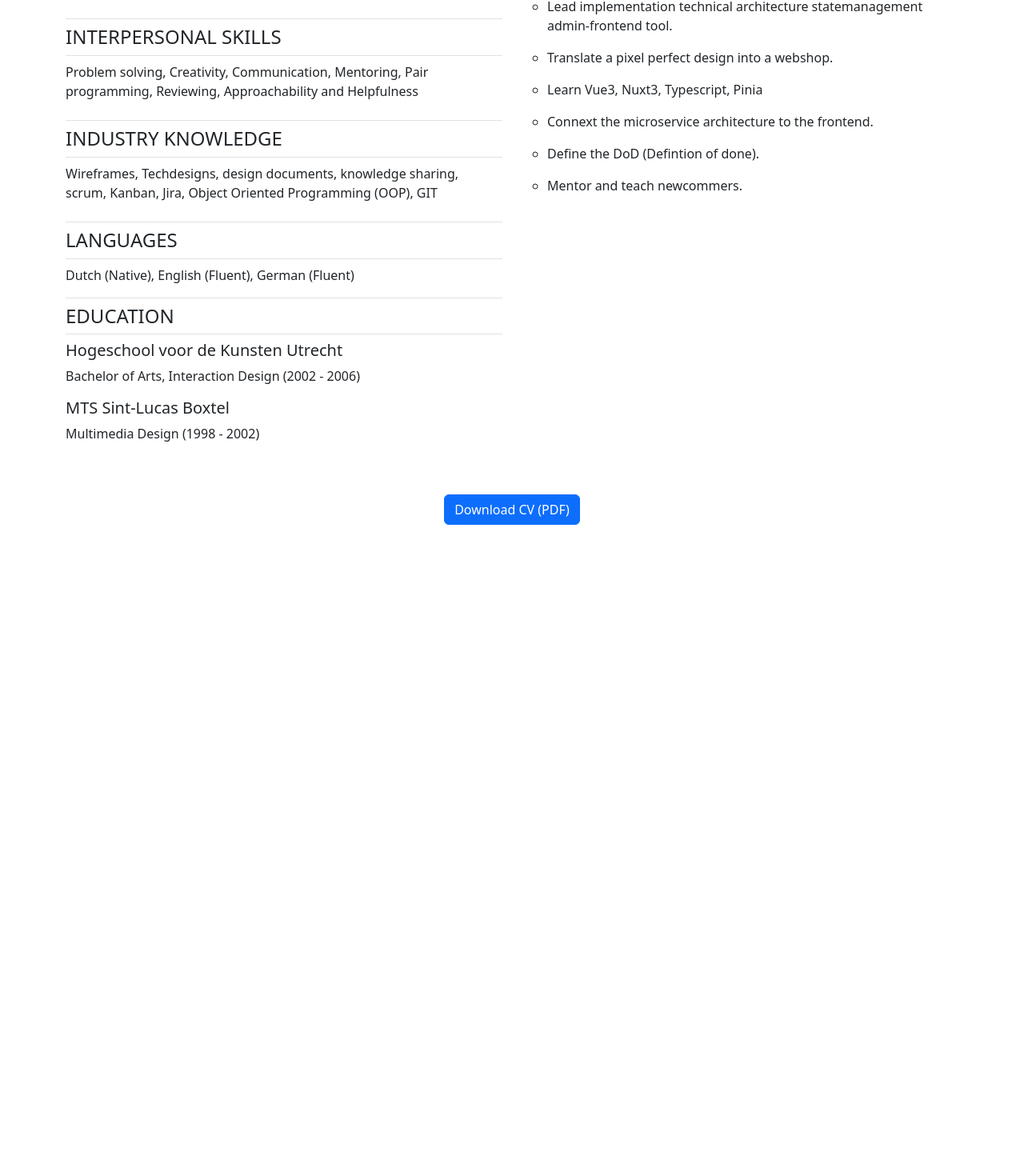
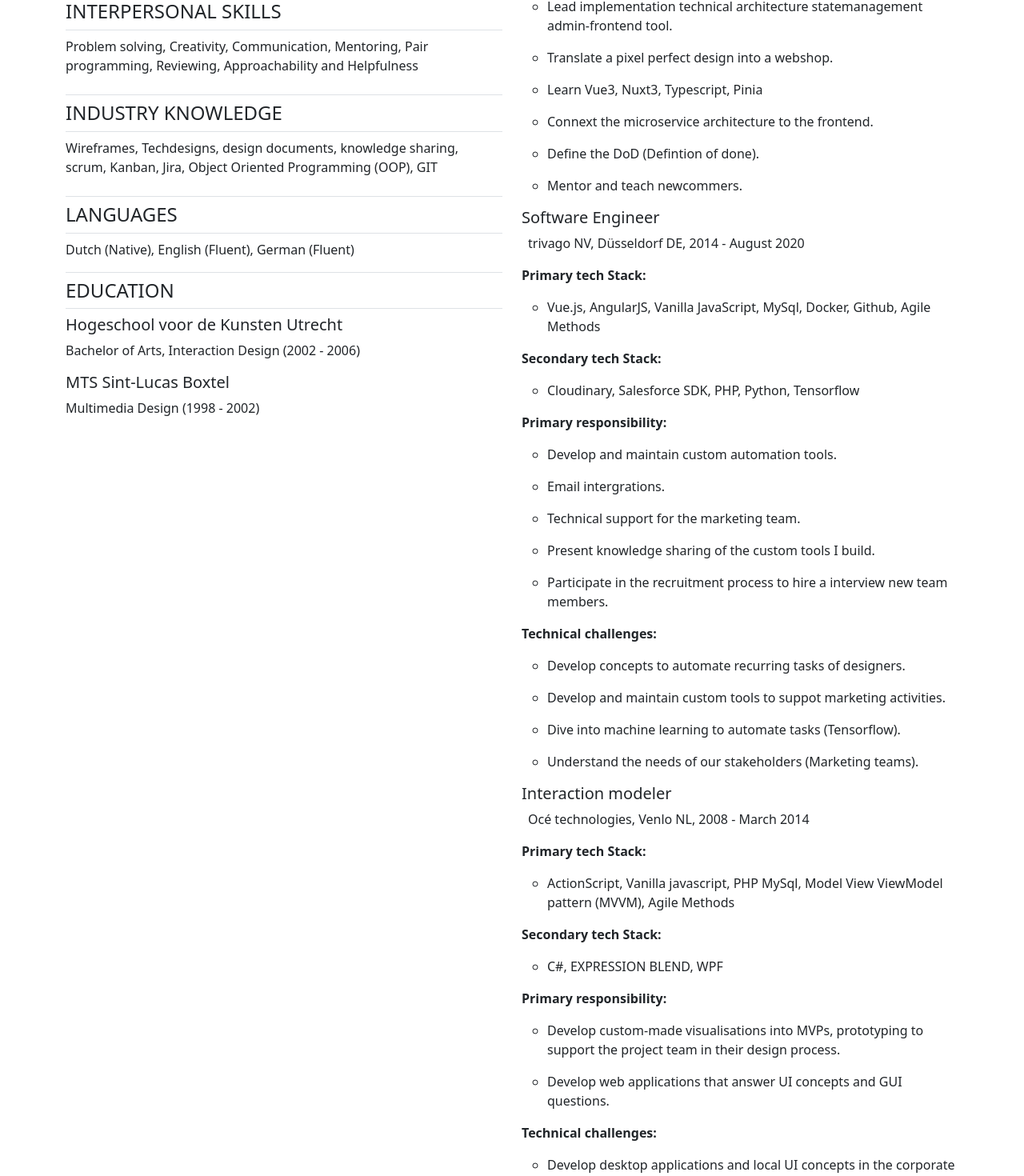
Before and after one commit to tampert/resume-angular, an Angular app: page / in a window 1280 px wide. Shown: the part 1307-2777 px from the top of the page at 80% size. Before the commit the page ends 2011 px from the top, so only its background shows below. Built offline with nearby package versions, Linux system fonts and the light colour scheme.

Commit message:
Update experience

```diff
--- a/src/app/app.component.html
+++ b/src/app/app.component.html
@@ -1,8 +1,8 @@
-<div class="container mt-5">
+<div class="container mt-4">
   <!-- Header Section -->
   <div class="row">
     <div class="col-md-6">
-      <section class="mt-4">
+      <section>
         <h1 class="mt-3">Dirk Soentjens</h1>
         <h2 class="text-muted">Frontend Developer</h2>
         <img
@@ -88,6 +88,7 @@
     </div>
 
     <div class="col-md-6">
+      <section class="mt-4">
         <h4 class="border-bottom border-top py-2 text-uppercase">Experience</h4>
         <ul class="list-unstyled">
           <li>
@@ -141,7 +142,9 @@
                 <p>Develop sollutions to bring all product to one UI.</p>
               </li>
               <li>
-              <p>Working on Cobundo (frontend features in React, typescript)</p>
+                <p>
+                  Working on Cobundo (frontend features in React, typescript)
+                </p>
               </li>
               <li>
                 <p>Learning tests setup with Cucumber and Gherkin</p>
@@ -162,7 +165,8 @@
               <li>
                 <p>
                   Vue.js, Vue3, Nuxt, Nuxt3, Vuetify, Vuex, Redux, Vanilla
-                javascript, Docker, Github, GitActions, Sonarcube, Agile Methods
+                  javascript, Docker, Github, GitActions, Sonarcube, Agile
+                  Methods
                 </p>
               </li>
             </ul>
@@ -206,17 +210,130 @@
               </li>
             </ul>
           </li>
+
+          <li>
+            <h5>Software Engineer</h5>
+            <p class="px-2">trivago NV, Düsseldorf DE, 2014 - August 2020</p>
+            <p><strong>Primary tech Stack:</strong></p>
+            <ul>
+              <li>
+                <p>
+                  Vue.js, AngularJS, Vanilla JavaScript, MySql, Docker, Github,
+                  Agile Methods
+                </p>
+              </li>
             </ul>
+            <p><strong>Secondary tech Stack:</strong></p>
+            <ul>
+              <li>
+                <p>Cloudinary, Salesforce SDK, PHP, Python, Tensorflow</p>
+              </li>
+            </ul>
+            <p><strong>Primary responsibility:</strong></p>
+            <ul>
+              <li>
+                <p>Develop and maintain custom automation tools.</p>
+              </li>
+              <li>
+                <p>Email intergrations.</p>
+              </li>
+              <li>
+                <p>Technical support for the marketing team.</p>
+              </li>
+              <li>
+                <p>Present knowledge sharing of the custom tools I build.</p>
+              </li>
+              <li>
+                <p>
+                  Participate in the recruitment process to hire a interview new
+                  team members.
+                </p>
+              </li>
+            </ul>
+            <p><strong>Technical challenges:</strong></p>
+            <ul>
+              <li>
+                <p>
+                  Develop concepts to automate recurring tasks of designers.
+                </p>
+              </li>
+              <li>
+                <p>
+                  Develop and maintain custom tools to suppot marketing
+                  activities.
+                </p>
+              </li>
+              <li>
+                <p>
+                  Dive into machine learning to automate tasks (Tensorflow).
+                </p>
+              </li>
+              <li>
+                <p>
+                  Understand the needs of our stakeholders (Marketing teams).
+                </p>
+              </li>
+            </ul>
+          </li>
+
+          <li>
+            <h5>Interaction modeler</h5>
+            <p class="px-2">Océ technologies, Venlo NL, 2008 - March 2014</p>
+            <p><strong>Primary tech Stack:</strong></p>
+            <ul>
+              <li>
+                <p>
+                  ActionScript, Vanilla javascript, PHP MySql, Model View
+                  ViewModel pattern (MVVM), Agile Methods
+                </p>
+              </li>
+            </ul>
+            <p><strong>Secondary tech Stack:</strong></p>
+            <ul>
+              <li>
+                <p>C#, EXPRESSION BLEND, WPF</p>
+              </li>
+            </ul>
+            <p><strong>Primary responsibility:</strong></p>
+            <ul>
+              <li>
+                <p>
+                  Develop custom-made visualisations into MVPs, prototyping to
+                  support the project team in their design process.
+                </p>
+              </li>
+              <li>
+                <p>
+                  Develop web applications that answer UI concepts and GUI
+                  questions.
+                </p>
+              </li>
+            </ul>
+            <p><strong>Technical challenges:</strong></p>
+            <ul>
+              <li>
+                <p>
+                  Develop desktop applications and local UI concepts in the
+                  corporate UI style.
+                </p>
+              </li>
+              <li>
+                <p>Working together with a large design team.</p>
+              </li>
+            </ul>
+          </li>
+        </ul>
+      </section>
     </div>
   </div>
 
   <!-- Download Resume -->
-  <div class="text-center my-5">
+  <!-- <div class="text-center my-5">
     <a
-      href="assets/Resume_DirkSoentjens_EN.pdf"
+      href="Resume_DirkSoentjens_EN.pdf"
       class="btn btn-primary"
       download
       >Download CV (PDF)</a
     >
+  </div> -->
 </div>
-</div>
```
Lines whose indentation alone changed are shown as unchanged.
